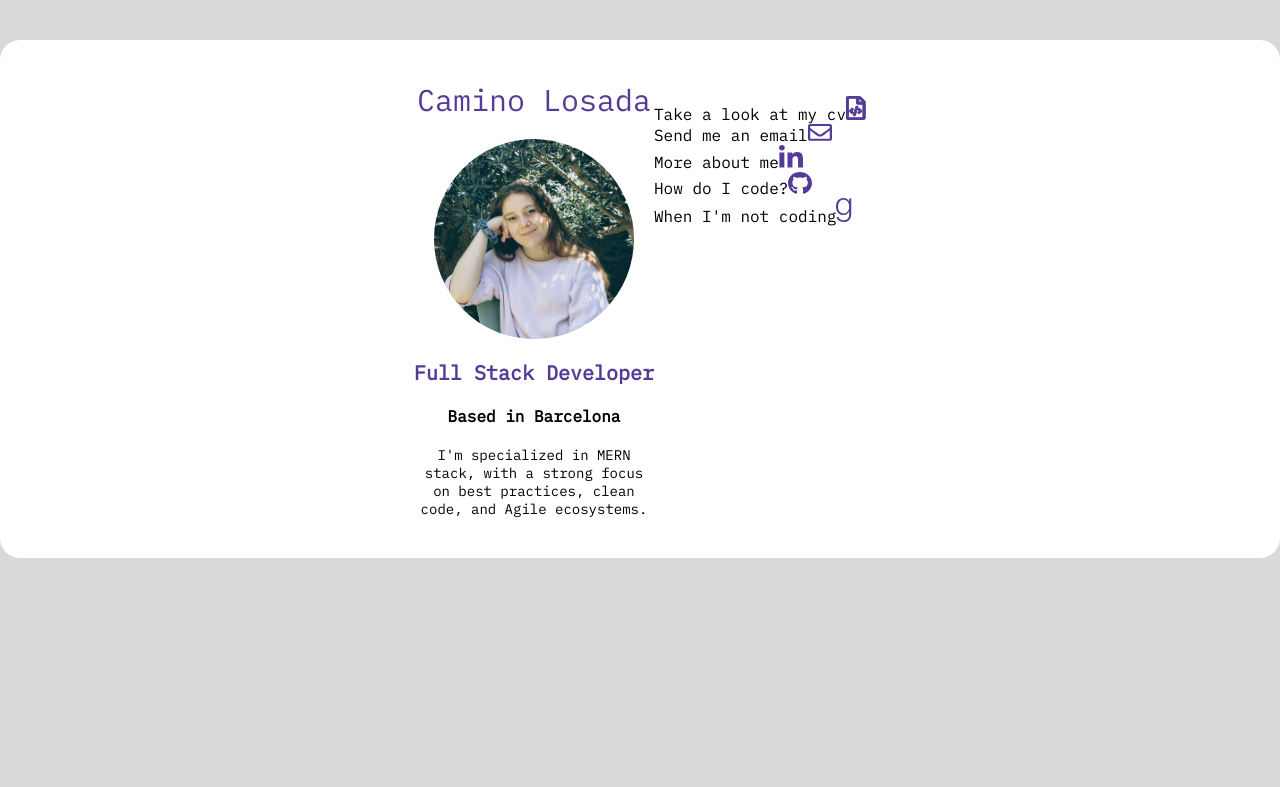
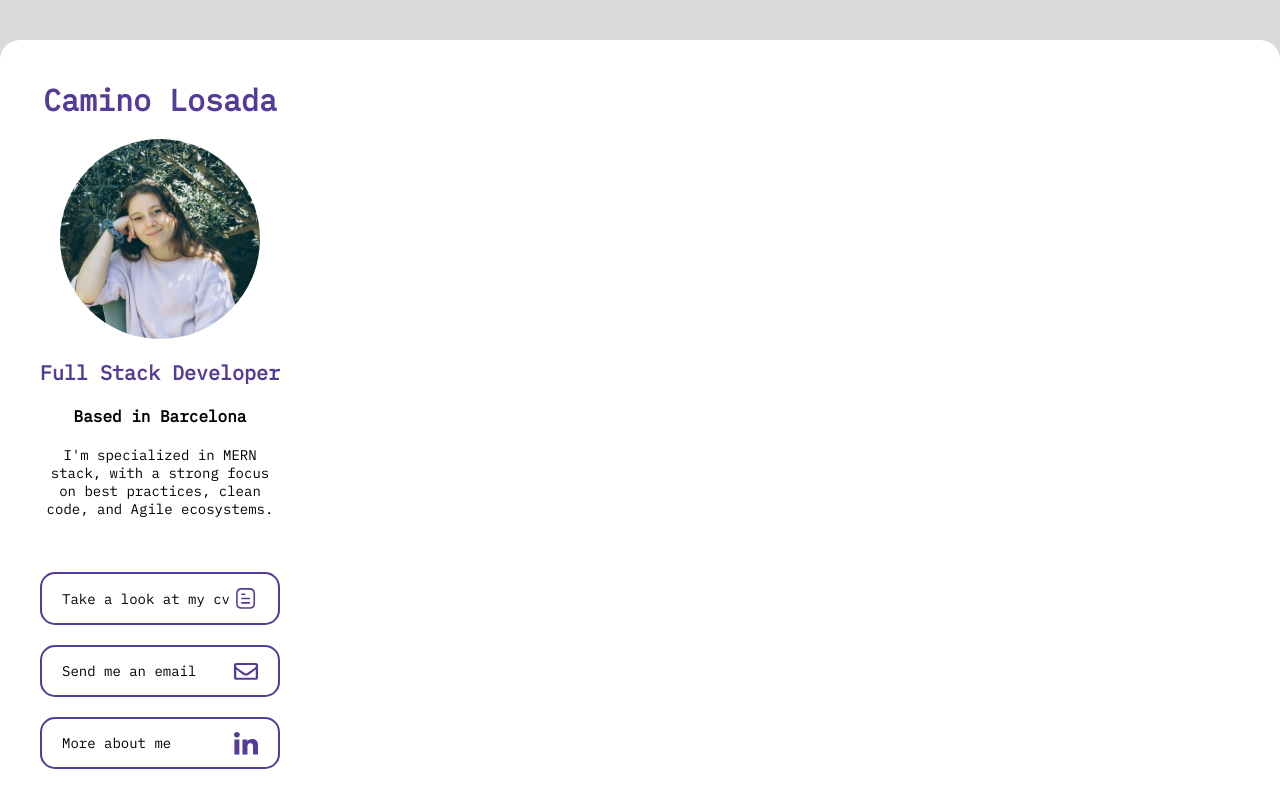
Before and after one commit to caminolosada/link-list, a React (Vite) app: page / in a window 1280 px wide. Shown: the top 787 px of the page. Built offline with nearby package versions, Linux system fonts and the light colour scheme.

Commit message:
Add Styles to LinkList

```diff
--- a/src/components/Card/CardStyled.ts
+++ b/src/components/Card/CardStyled.ts
@@ -3,11 +3,13 @@ import styled from "styled-components";
 const CardStyled = styled.article`
   background-color: ${(props) => props.theme.colors.background};
   display: flex;
+  flex-direction: column;
   position: relative;
   justify-content: center;
   border-radius: 20px;
   padding: 40px;
   margin-top: 40px;
+  margin-bottom: 90px;
 `;
 
 export default CardStyled;
--- a/src/components/LinkList/LinkList.tsx
+++ b/src/components/LinkList/LinkList.tsx
@@ -1,10 +1,11 @@
+import LinkListStyled from "./LinkListStyled";
+
 const LinkList = (): React.ReactElement => {
   return (
-    <div className="list">
-      <ul>
-        <li>
+    <LinkListStyled className="list-container">
+      <ul className="list">
+        <li className="list__item">
           <a
-            className="list__cv"
             href="/Resume Camino Losada.pdf"
             target="_blank"
             rel="noopener noreferrer"
@@ -14,9 +15,8 @@ const LinkList = (): React.ReactElement => {
           </a>
         </li>
 
-        <li>
+        <li className="list__item">
           <a
-            className="list__mail"
             href="mailto:camino.losada.alonso@gmail.com"
             target="_blank"
             rel="noopener noreferrer"
@@ -25,9 +25,8 @@ const LinkList = (): React.ReactElement => {
             <img alt="email icon" src="/mail.svg" />
           </a>
         </li>
-        <li>
+        <li className="list__item">
           <a
-            className="list__linkedin"
             href="https://www.linkedin.com/in/caminolosadadeveloper/"
             target="_blank"
             rel="noopener noreferrer"
@@ -36,7 +35,7 @@ const LinkList = (): React.ReactElement => {
             <img alt="linkedin icon" src="/linkedin.svg" />
           </a>
         </li>
-        <li>
+        <li className="list__item">
           <a
             className="list__github"
             href="https://github.com/caminolosada"
@@ -47,7 +46,7 @@ const LinkList = (): React.ReactElement => {
             <img alt="github icon" src="/github.svg" />
           </a>
         </li>
-        <li>
+        <li className="list__item">
           <a
             className="list__goodreads"
             href="https://www.goodreads.com/caminolosada"
@@ -59,7 +58,7 @@ const LinkList = (): React.ReactElement => {
           </a>
         </li>
       </ul>
-    </div>
+    </LinkListStyled>
   );
 };
 
--- /dev/null
+++ b/src/components/LinkList/LinkListStyled.ts
@@ -0,0 +1,46 @@
+import styled from "styled-components";
+
+interface LinkListStyledProps {
+  className?: string;
+  children?: React.ReactNode;
+}
+
+const LinkListStyled = styled.div<LinkListStyledProps>`
+  display: flex;
+  font-weight: ${(props) => props.theme.fontWeight.regular};
+  font-size: ${(props) => props.theme.fontSize.extraSmall};
+  margin-top: 40px;
+
+  .list {
+    display: flex;
+    flex-direction: column;
+    min-width: 240px;
+
+    &__item {
+      display: flex;
+      flex-direction: column;
+      align-items: flex-start;
+      justify-content: center;
+      margin-bottom: 20px;
+      padding: 12px 20px;
+      border: 2px solid ${(props) => props.theme.colors.theme};
+      border-radius: 15px;
+      transition: transform 0.1s;
+      min-height: 52px;
+
+      &:hover {
+        transform: scale(1.05);
+
+        font-weight: ${(props) => props.theme.fontWeight.semibold};
+      }
+    }
+  }
+  a {
+    display: flex;
+    justify-content: space-between;
+    align-items: center;
+    width: 100%;
+  }
+`;
+
+export default LinkListStyled;
--- a/src/components/Profile/ProfileStyled.ts
+++ b/src/components/Profile/ProfileStyled.ts
@@ -15,7 +15,7 @@ const ProfileStyled = styled.section<ProfileStyledProps>`
     &__name {
       color: ${(props) => props.theme.colors.theme};
       font-size: ${(props) => props.theme.fontSize.large};
-      font-weight: ${(props) => props.theme.fontWeight.medium};
+      font-weight: ${(props) => props.theme.fontWeight.semibold};
     }
 
     &__photo {
```
Also changed, not shown: public/cv.svg.
